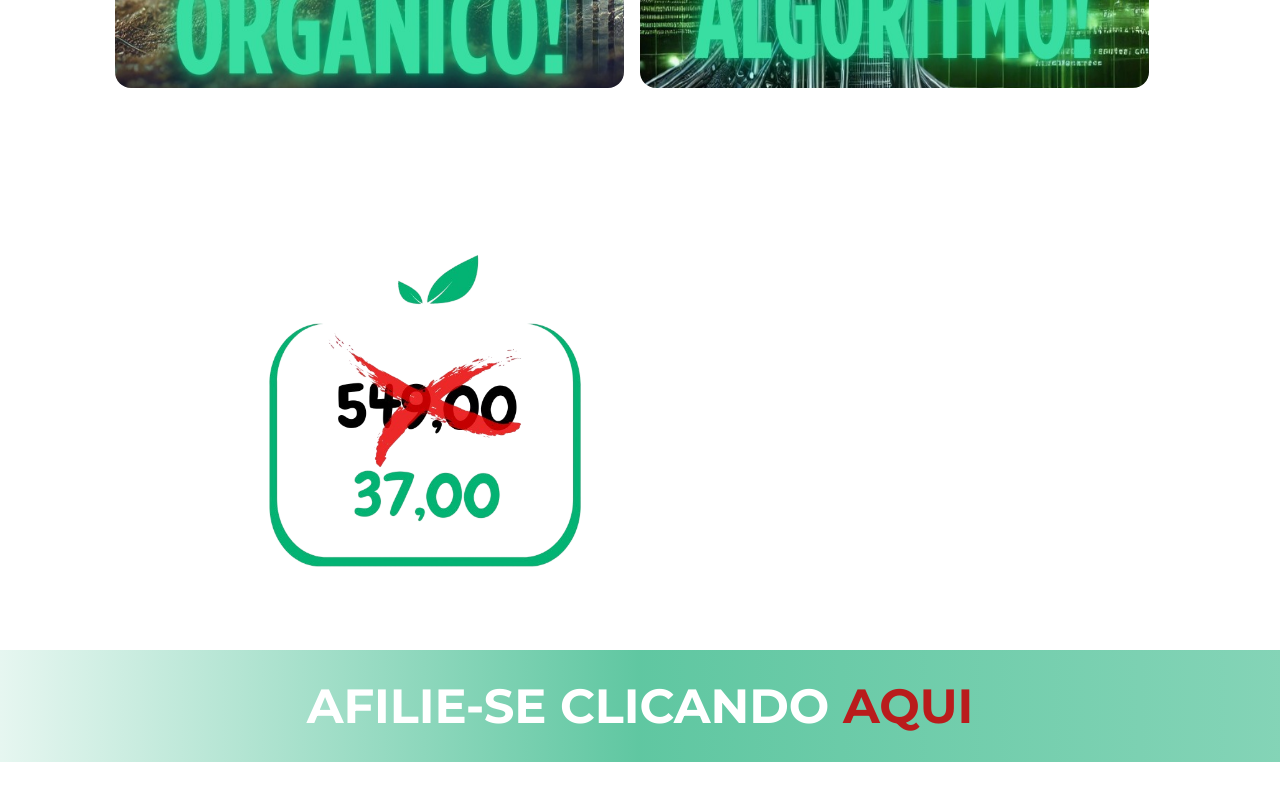
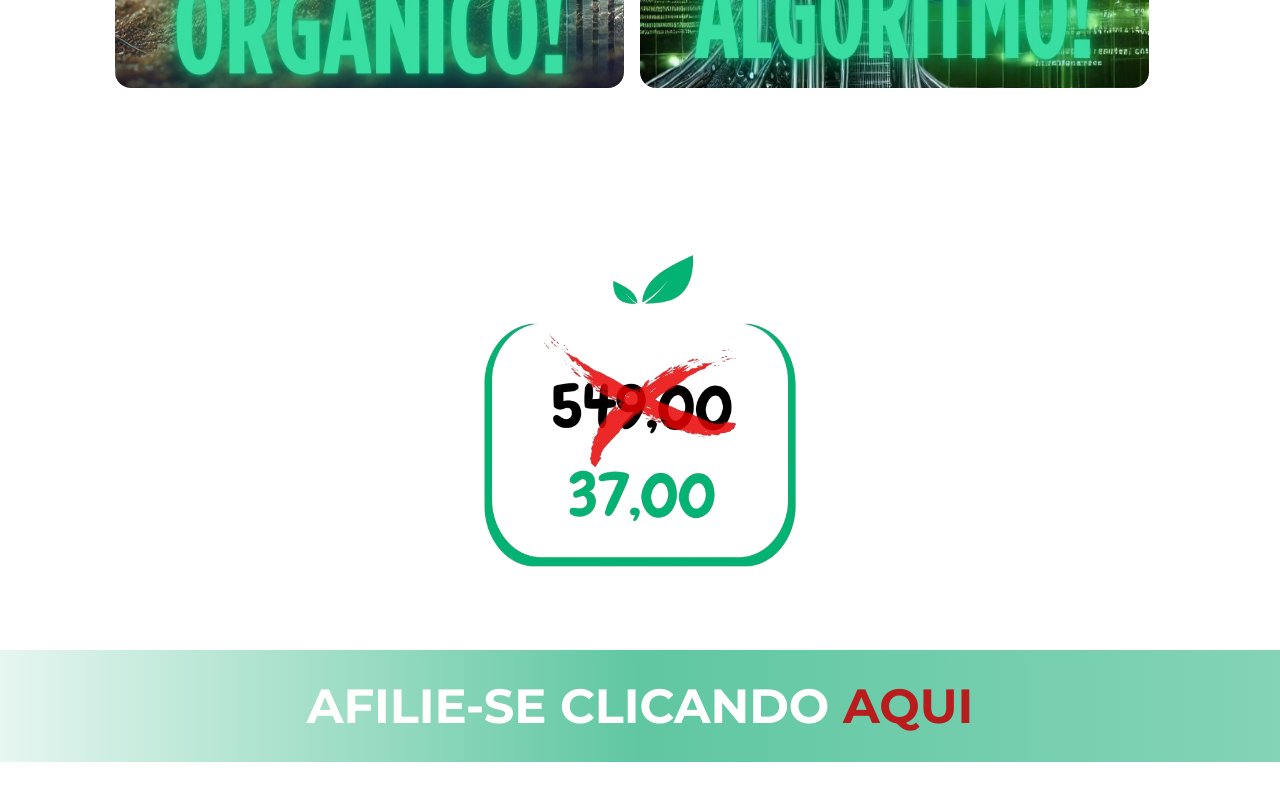
Before and after one commit to luizArlochi/website-segredos-do-instagram, a React (Vite) app in the folder website-sdi/: page / in a window 1280 px wide. Shown: the part 4678-5478 px from the top of the page. Built offline with nearby package versions, Linux system fonts and the light colour scheme.

Commit message:
fix img position

```diff
--- a/website-sdi/src/components/Footer.tsx
+++ b/website-sdi/src/components/Footer.tsx
@@ -4,7 +4,7 @@
 const Footer: React.FC = () => {
   return (
     <footer className="py-8 text-center mb-28">
-      <div className="flex flex-col">
+      <div className="flex flex-col items-center">
         <img
           src={PriceBox}
           alt="Price Box"
```
